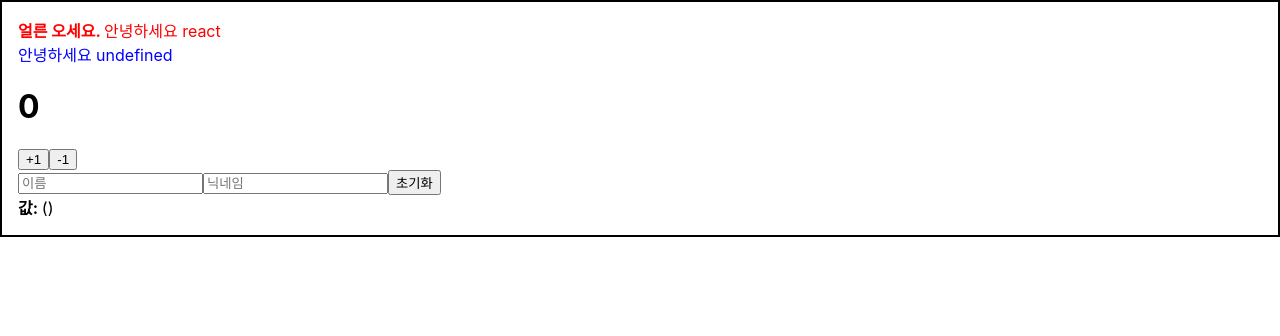
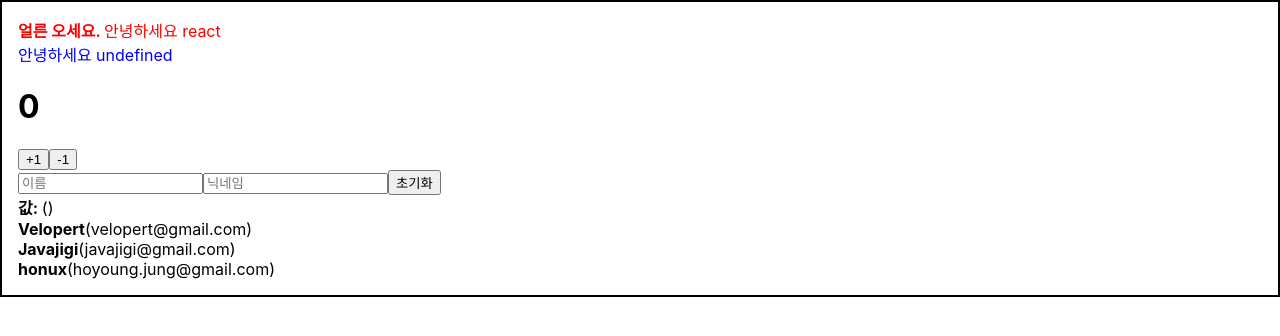
Before and after one commit to jypthemiracle/velopert-react-tutorial, a React (Create React App) app: page / in a window 1280 px wide. Shown: the top 336 px of the page. Built offline with nearby package versions, Linux system fonts and the light colour scheme.

Commit message:
feat: Array rendering using key

```diff
--- a/src/App.js
+++ b/src/App.js
@@ -4,6 +4,7 @@
 import './App.css';
 import Counter from './Counter';
 import InputSample from './InputSample';
+import UserList from './UserList';
 
 function App() {
   return (
@@ -12,6 +13,7 @@
         <Hello color="blue"></Hello>
         <Counter></Counter>
         <InputSample></InputSample>
+        <UserList></UserList>
       </Wrapper>
   );
 }
--- /dev/null
+++ b/src/UserList.js
@@ -0,0 +1,42 @@
+import React from 'react';
+
+function User({user}) {
+    return (
+        <div>
+            <b>{user.username}</b>
+            <span>({user.email})</span>
+        </div>
+    );
+}
+
+function UserList() {
+    const users = [
+        {
+            id: 1,
+            username: 'Velopert',
+            email: 'velopert@gmail.com'
+        },
+        {
+            id: 2,
+            username: 'Javajigi',
+            email: 'javajigi@gmail.com'
+        },
+        {
+            id: 3,
+            username: 'honux',
+            email: 'hoyoung.jung@gmail.com'
+        }
+    ];
+
+    return (
+        <div>
+            {
+                users.map(user => (
+                    <User user={user} key={user.id}></User>
+                ))
+            }
+        </div>
+    );
+}
+
+export default UserList;
```
